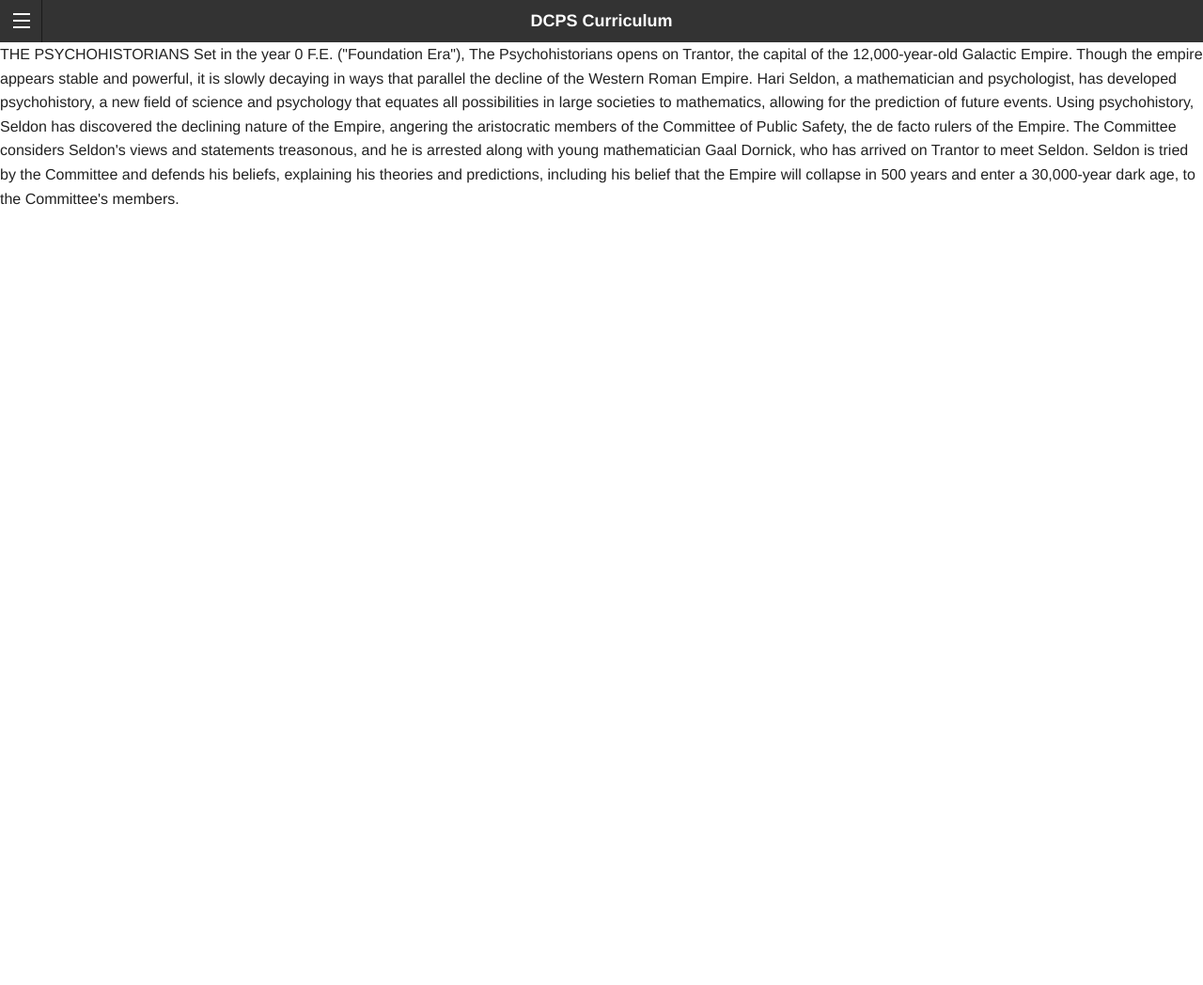
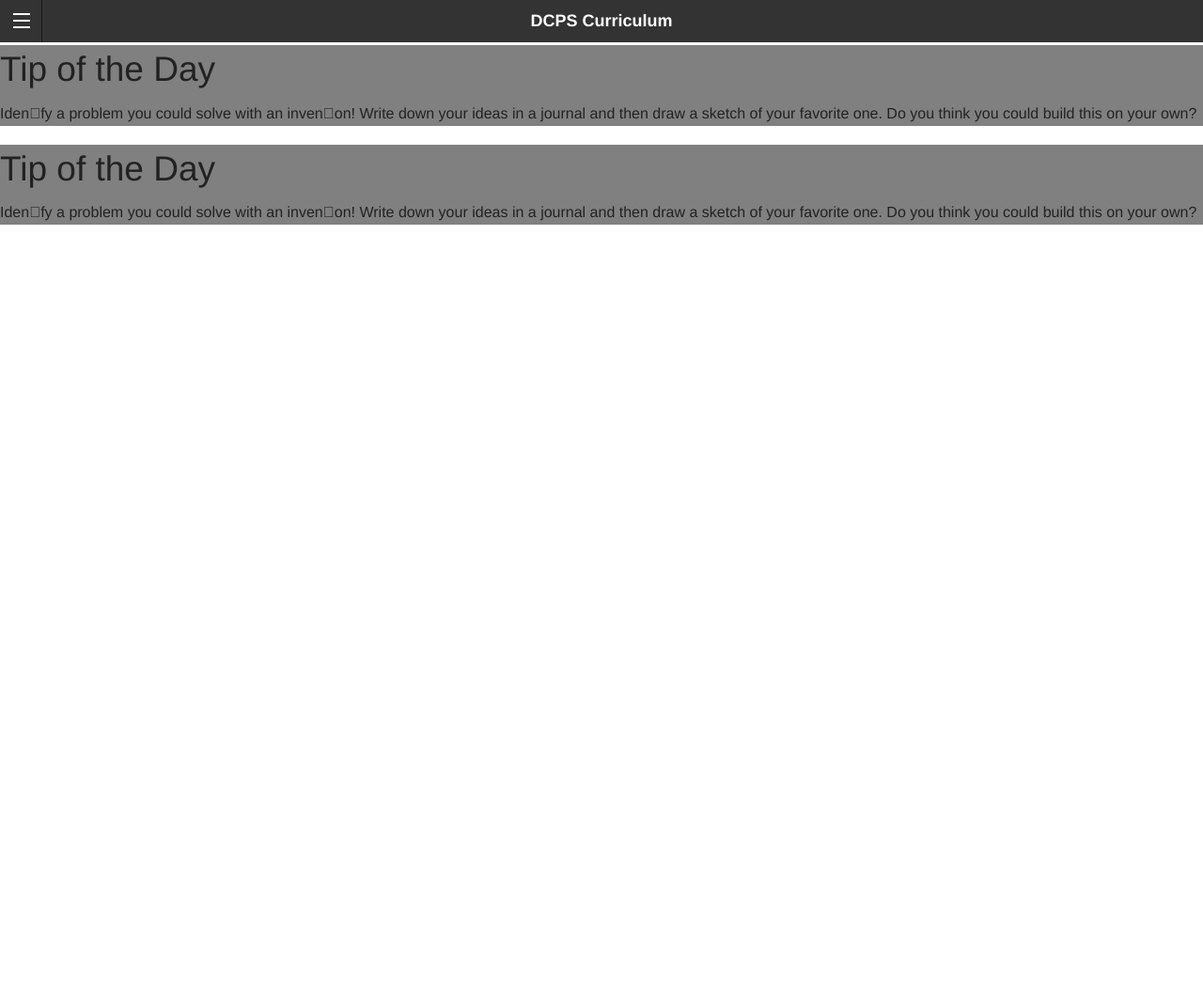
Before and after one commit to mr-shafiei/dcps-app-challenge, a Jekyll site: the page index.html, which Jekyll copies as it is, in a window 1280 px wide. Shown: the whole page at 94% size. Built offline with Jekyll 4.4.1, drawn with Linux system fonts in a browser that asks for light colours.

Commit message:
karen's changes

```diff
--- a/index.html
+++ b/index.html
@@ -35,12 +35,22 @@
 
 
     <section class="main-section" style="min-height:1000px;">
-      <p>THE PSYCHOHISTORIANS
 
-Set in the year 0 F.E. ("Foundation Era"), The Psychohistorians opens on Trantor, the capital of the 12,000-year-old Galactic Empire. Though the empire appears stable and powerful, it is slowly decaying in ways that parallel the decline of the Western Roman Empire. Hari Seldon, a mathematician and psychologist, has developed psychohistory, a new field of science and psychology that equates all possibilities in large societies to mathematics, allowing for the prediction of future events.
+<div class="content">
 
-Using psychohistory, Seldon has discovered the declining nature of the Empire, angering the aristocratic members of the Committee of Public Safety, the de facto rulers of the Empire. The Committee considers Seldon's views and statements treasonous, and he is arrested along with young mathematician Gaal Dornick, who has arrived on Trantor to meet Seldon. Seldon is tried by the Committee and defends his beliefs, explaining his theories and predictions, including his belief that the Empire will collapse in 500 years and enter a 30,000-year dark age, to the Committee's members.
-</p>
+<h2>Tip of the Day</h2>
+  <p>Iden􏰂fy a problem you could solve with an inven􏰂on! Write down your ideas in a journal and then draw a sketch of your favorite one. Do you think you could build this on your own?</p>
+</div>
+
+<div class="content">
+
+<h2>Tip of the Day</h2>
+  <p>Iden􏰂fy a problem you could solve with an inven􏰂on! Write down your ideas in a journal and then draw a sketch of your favorite one. Do you think you could build this on your own?</p>
+</div>
+
+
+
+
     </section>
 
   <a class="exit-off-canvas"></a>
```
Also changed, not shown: scss/app.scss (+12 -0 lines), stylesheets/app.css.
